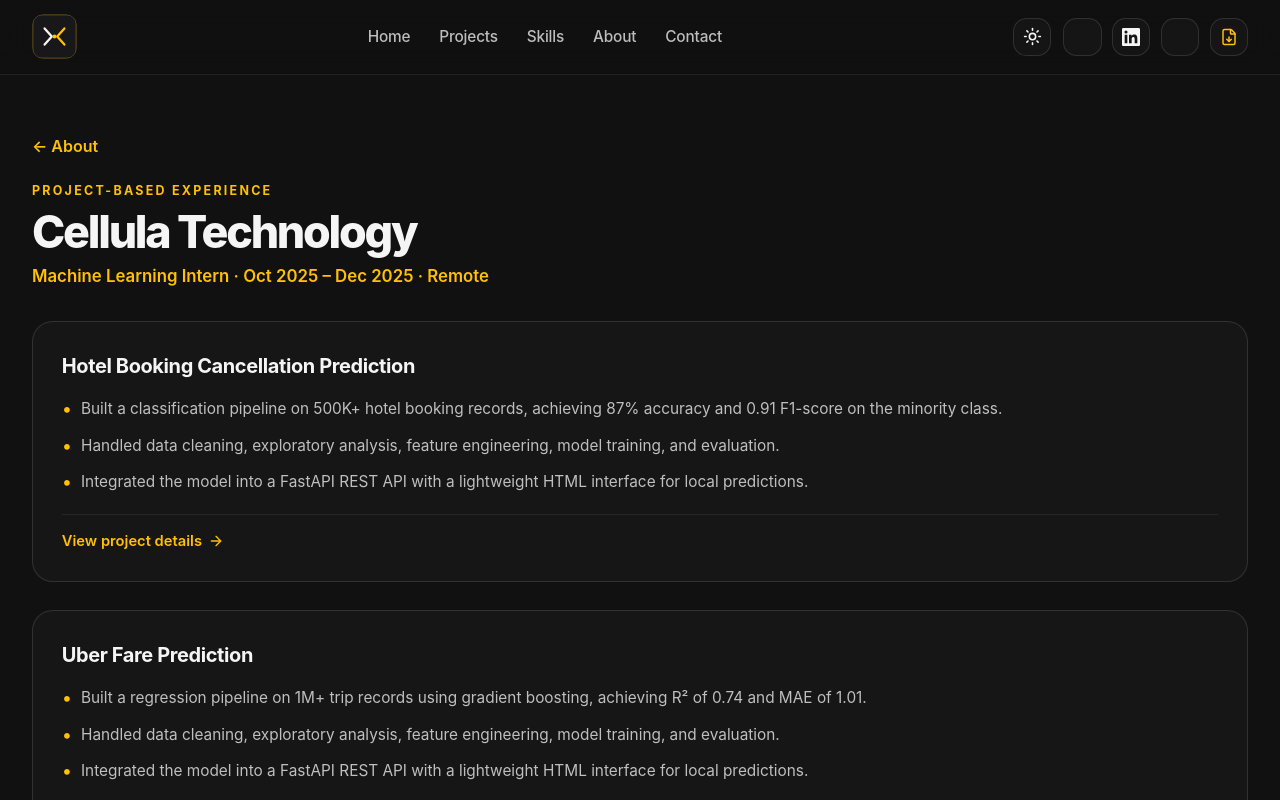
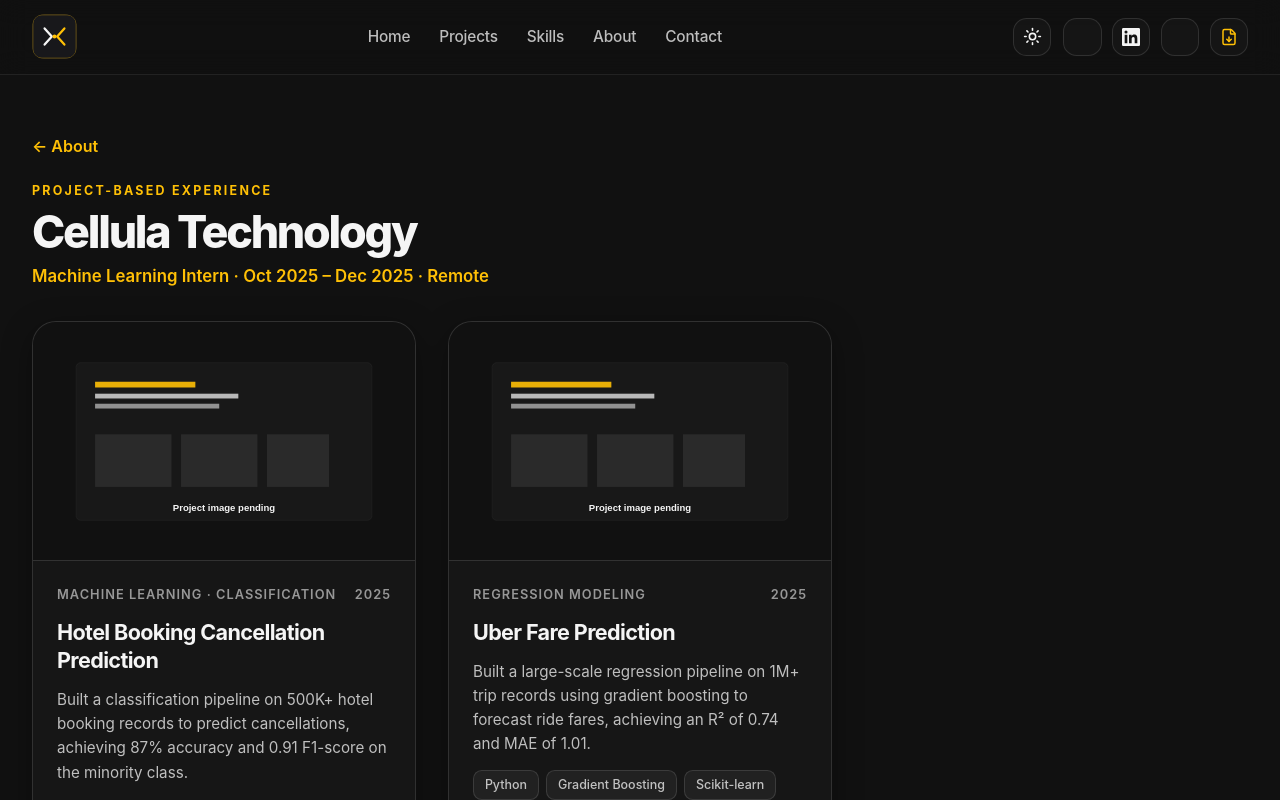
Before and after one commit to mu-3mar/mu-3mar.github.io, a React (Vite) app: page /experience/cellula-technology in a window 1280 px wide. Shown: the top 800 px of the page. Built offline with nearby package versions, Linux system fonts and the light colour scheme; some icons are missing.

Commit message:
feat : refactor

```diff
--- a/src/config/theme.config.ts
+++ b/src/config/theme.config.ts
@@ -105,9 +105,8 @@
       placeholder: '#94a3b8',
       // Unified brand gold (#FFC006) for solid buttons and badges
       accent: '#FFC006',
-      // Deepened brand gold for text on white backgrounds to guarantee high contrast
-      accentFg: '#946800',
-      accentSoft: 'rgba(255, 192, 6, 0.20)',
+      accentFg: '#FFC006',
+      accentSoft: 'rgba(255, 192, 6, 0.16)',
       accentStrong: 'rgba(255, 192, 6, 0.32)',
       accentGlow: 'rgba(255, 192, 6, 0.22)',
       accentText: '#111111', // Deep black text & icons on gold button/fill
--- a/src/pages/ContactPage.tsx
+++ b/src/pages/ContactPage.tsx
@@ -171,8 +171,8 @@
             className="primary-button submit-button"
             disabled={submitState === 'submitting'}
           >
-            <Send size={18} aria-hidden={true} />
-            <span>{submitState === 'submitting' ? 'Sending...' : 'Send Message'}</span>
+            <Send size={18} aria-hidden={true} className="submit-icon" />
+            <span className="submit-text">{submitState === 'submitting' ? 'Sending...' : 'Send Message'}</span>
           </button>
 
           {submitMessage ? (
--- a/src/pages/ExperienceDetailPage.tsx
+++ b/src/pages/ExperienceDetailPage.tsx
@@ -1,13 +1,21 @@
 import React from 'react'
 import { useParams, Navigate, Link } from 'react-router-dom'
-import { ArrowRight } from 'lucide-react'
 import { experience } from '../config/experience.config'
+import { projects } from '../config/projects.config'
+import { ProjectCard } from '../components/common/ProjectCard'
 
 export const ExperienceDetailPage: React.FC = () => {
   const { slug } = useParams()
   const entry = experience.find((item) => item.slug === slug)
 
   if (!entry) return <Navigate to="/about" replace />
+
+  // Filter projects associated with this experience entry
+  const companyProjects = projects.filter(
+    (p) =>
+      p.companySlug === entry.slug ||
+      entry.projects.some((ep) => ep.slug === p.slug || ep.name.toLowerCase() === p.title.toLowerCase())
+  )
 
   return (
     <section className="page-section experience-detail-page">
@@ -23,23 +31,9 @@
           </p>
         </div>
       </div>
-      <div className="experience-project-grid">
-        {entry.projects.map((project) => (
-          <article className="detail-panel" key={project.name}>
-            <h2>{project.name}</h2>
-            <ul className="detail-list">
-              {project.details.map((detail) => (
-                <li key={detail}>{detail}</li>
-              ))}
-            </ul>
-            {project.slug && (
-              <div className="project-experience-link-wrap">
-                <Link to={`/projects/${project.slug}`} className="project-experience-link">
-                  View project details <ArrowRight size={16} />
-                </Link>
-              </div>
-            )}
-          </article>
+      <div className="project-grid experience-detail-grid">
+        {companyProjects.map((project) => (
+          <ProjectCard key={project.slug} project={project} />
         ))}
       </div>
     </section>
--- a/src/pages/HomePage.tsx
+++ b/src/pages/HomePage.tsx
@@ -13,9 +13,9 @@
   const { name, title, heroSubtitle, heroSummary } = profileConfig
   const { avatarUrl, avatarPlaceholder } = themeConfig.branding
 
-  // Dynamically select featured projects or top 3 projects
+  // Dynamically select featured projects (or fallback to first 4 projects)
   const previewProjects = projects.filter((p) => p.featured)
-  const displayProjects = previewProjects.length > 0 ? previewProjects.slice(0, 3) : projects.slice(0, 3)
+  const displayProjects = previewProjects.length > 0 ? previewProjects : projects.slice(0, 4)
 
   return (
     <>
--- a/src/styles/main.css
+++ b/src/styles/main.css
@@ -1037,12 +1037,11 @@
   margin-top: 0.4rem;
 }
 
-.experience-project-grid {
-  display: grid;
-  grid-template-columns: 1fr;
-  gap: 1.8rem;
+.experience-project-grid,
+.experience-detail-grid {
   margin-top: 2rem;
 }
+
 
 /* ==========================================================================
    Contact Page
@@ -1109,7 +1108,7 @@
   gap: 0.45rem;
 }
 
-.contact-form span {
+.contact-form label > span {
   font-size: 0.88rem;
   font-weight: 600;
   color: var(--text);
@@ -1140,13 +1139,25 @@
   color: var(--placeholder);
 }
 
-/* Contact submit button: natural size, left-aligned, not full-width */
+/* Contact submit button: unified black text and icon in both themes */
 .submit-button {
   width: auto;
   align-self: flex-start;
   justify-self: start;
   padding: 0.85rem 1.8rem;
   margin-top: 0.5rem;
+  background: var(--accent) !important;
+  color: #111111 !important;
+}
+
+.submit-button,
+.submit-button span,
+.submit-button .submit-text,
+.submit-button svg,
+.submit-button .submit-icon {
+  color: #111111 !important;
+  stroke: #111111 !important;
+  fill: none;
 }
 
 .submit-button:disabled {
--- a/src/styles/theme.css
+++ b/src/styles/theme.css
@@ -55,12 +55,11 @@
   --soft: #64748b;
   --placeholder: #94a3b8;
 
-  /* Unified Brand Gold (#FFC006) in Light Mode */
   --accent: #FFC006;
-  --accent-fg: #946800; /* Deepened shade for text on white backgrounds for AAA readability */
-  --accent-soft: rgba(255, 192, 6, 0.22);
-  --accent-strong: rgba(255, 192, 6, 0.35);
-  --accent-glow: rgba(255, 192, 6, 0.22);
+  --accent-fg: #FFC006;
+  --accent-soft: rgba(255, 192, 6, 0.16);
+  --accent-strong: rgba(255, 192, 6, 0.28);
+  --accent-glow: rgba(255, 192, 6, 0.18);
   --accent-text: #111111; /* Crisp black text & icons inside gold elements */
 
   --danger: #dc2626;
```
Also changed, not shown: 1 other file (tests, documents, lock files or other folders).
